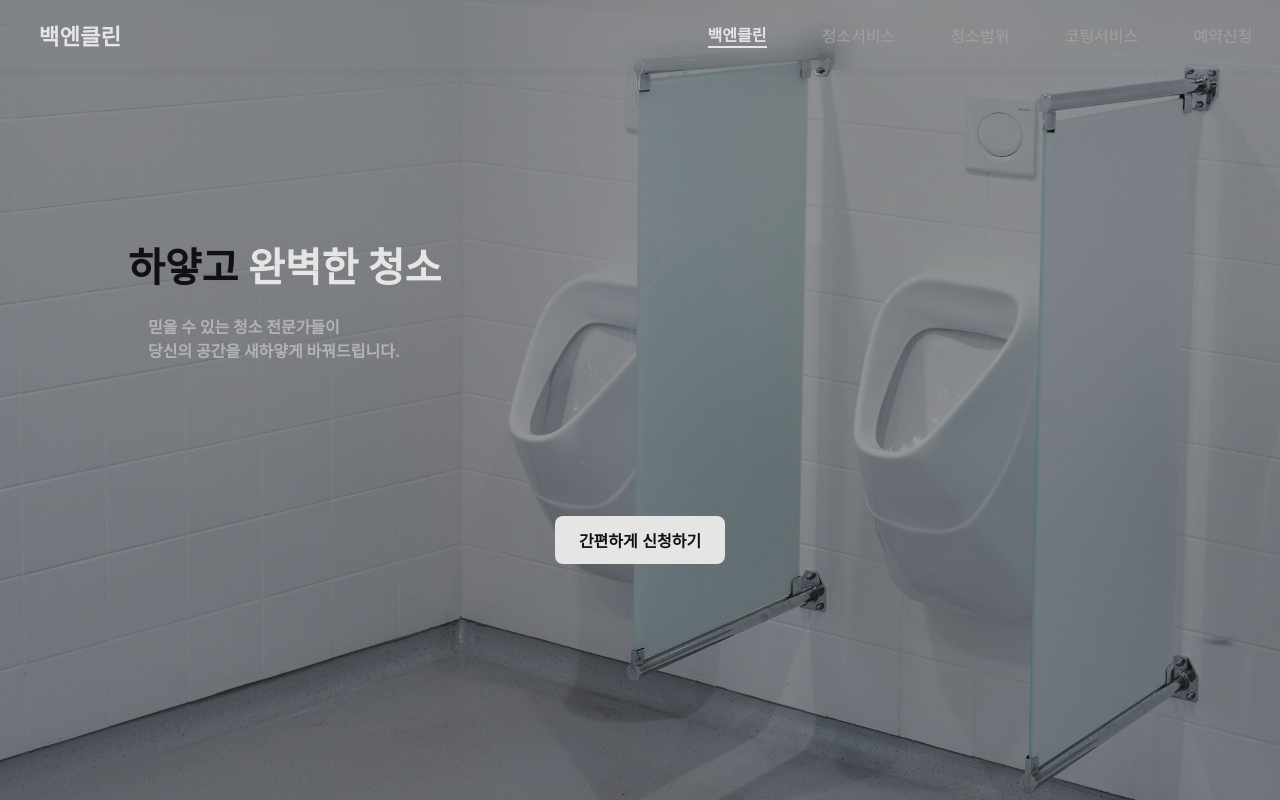
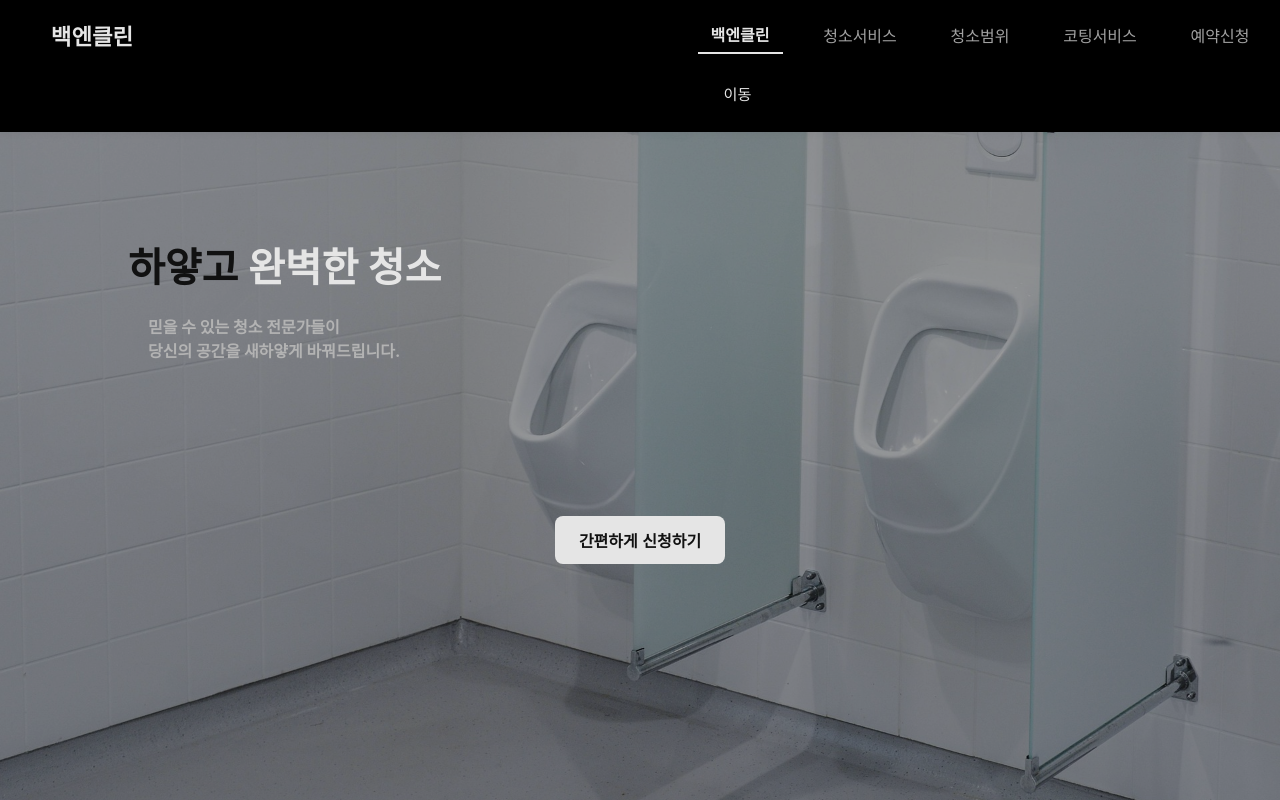
Before and after one commit to nownity/baeksaekclean, a React (Create React App) app: page / in a window 1280 px wide. Both pictures are taken after a click on the button "백엔클린". Shown: the part 70-870 px from the top of the page. Built offline with nearby package versions, Linux system fonts and the light colour scheme.

Commit message:
헤더 메뉴 hover 기능 추가

```diff
--- a/src/components/Header.jsx
+++ b/src/components/Header.jsx
@@ -1,21 +1,43 @@
 import styled from "styled-components";
-import { useEffect, useState } from "react";
+import { useEffect, useMemo, useRef, useState } from "react";
+
+const BASE_HEIGHT = 70; // 상단바 고정 높이
+const SUBITEM_HEIGHT = 36; // 서브메뉴 한 줄 높이
+const SUBLIST_PADDING = 16; // 서브메뉴 위/아래 합계 여백
 
 const HeaderContainer = styled.header`
   position: fixed;
+  top: 0;
+  left: 0;
   width: 100%;
-  height: 70px;
-  background-color: transparent;
+
+  height: ${({ $expandedHeight }) => `${$expandedHeight}px`};
+
+  background-color: ${({ $isExpanded }) =>
+    $isExpanded ? "#000" : "transparent"};
+  transition: height 0.22s ease, background-color 0.22s ease;
+
   backdrop-filter: blur(15px);
   -webkit-backdrop-filter: blur(15px);
   z-index: 999;
+
+  display: flex;
+  flex-direction: column;
+  align-items: stretch;
+
+  box-shadow: 0 1px 8px rgba(0, 0, 0, 0.05);
+
+  @media (max-width: 768px) {
+    height: ${BASE_HEIGHT}px;
+    background-color: transparent;
+  }
+`;
+
+const TopRow = styled.div`
+  height: ${BASE_HEIGHT}px;
   display: flex;
   align-items: center;
   justify-content: space-between;
-  box-shadow: 0 1px 8px rgba(0, 0, 0, 0.05);
-  @media (max-width: 768px) {
-    justify-content: center;
-  }
 `;
 
 const Logo = styled.div`
@@ -28,6 +50,7 @@ const Logo = styled.div`
   font-size: 1.4rem;
   font-weight: bold;
   cursor: pointer;
+  margin-left: 12px;
 `;
 
 const Nav = styled.nav`
@@ -35,6 +58,8 @@ const Nav = styled.nav`
   width: 600px;
   align-items: center;
   justify-content: space-around;
+  position: relative;
+
   @media (max-width: 768px) {
     flex-direction: column;
     justify-content: flex-start;
@@ -45,10 +70,22 @@ const Nav = styled.nav`
     width: 220px;
     background-color: ${({ theme }) => theme.herobg};
     transform: ${({ open }) => (open ? "translateX(0)" : "translateX(100%)")};
-    transition: transform, background-color 0.3s ease-in-out;
+    transition: transform 0.3s ease-in-out, background-color 0.3s ease-in-out;
     z-index: 999;
     padding-top: 13px;
     box-shadow: -2px 0 8px rgba(0, 0, 0, 0.1);
+  }
+`;
+
+const NavItemWrap = styled.div`
+  position: relative;
+  display: flex;
+  align-items: center;
+  height: ${BASE_HEIGHT}px;
+
+  @media (max-width: 768px) {
+    height: auto;
+    width: 100%;
   }
 `;
 
@@ -60,18 +97,63 @@ const NavItem = styled.button`
   color: ${({ $active, theme }) => ($active ? theme.text : theme.headertext)};
   border-bottom: ${({ $active, theme }) =>
     $active ? `2px solid ${theme.text}` : "none"};
-  transition: all 0.3s ease-in-out;
+  transition: transform 0.1s ease-in-out, color 0.3s ease-in-out;
   cursor: pointer;
+  padding: 6px 2px;
+  min-width: 85px;
 
   &:hover {
-    scale: 1.1;
-    transition: all 0.1s ease-in-out;
+    transform: scale(1.08);
   }
+
   @media (max-width: 768px) {
     margin-bottom: 50px;
+    width: 85%;
+    text-align: left;
   }
 `;
 
+const Submenu = styled.ul`
+  list-style: none;
+  padding: 8px 0;
+  margin: 0;
+
+  position: absolute;
+  top: ${BASE_HEIGHT}px;
+  left: 0;
+  display: flex;
+  flex-direction: column;
+  align-items: center;
+  gap: 8px;
+  min-width: 80px;
+
+  opacity: ${({ $visible }) => ($visible ? 1 : 0)};
+  pointer-events: ${({ $visible }) => ($visible ? "auto" : "none")};
+
+  background: transparent;
+  z-index: 1;
+
+  @media (max-width: 768px) {
+    display: none;
+  }
+`;
+
+const SubmenuItem = styled.button`
+  background: none;
+  border: none;
+  text-align: left;
+  cursor: pointer;
+  padding: 4px 0;
+  font-size: 0.95rem;
+  color: ${({ theme }) => theme.text};
+  transition: transform 0.12s ease;
+
+  &:hover {
+    transform: translateX(2px);
+  }
+`;
+
+/* 모바일 전용 UI (기존 유지) */
 const Hamburger = styled.button`
   display: none;
 
@@ -84,7 +166,7 @@ const Hamburger = styled.button`
     border: none;
     font-size: 1.8rem;
     color: ${({ theme }) => theme.text};
-    z-index: 999;
+    z-index: 1000;
     cursor: pointer;
     transition: all 0.3s ease-in-out;
   }
@@ -146,36 +228,129 @@ const TextEmail = styled.div`
   }
 `;
 
+/* ====== 컴포넌트 ====== */
 const Header = ({ currentSection, sectionRefs }) => {
-  const [menuOpen, setMenuOpen] = useState(false);
+  const [menuOpen, setMenuOpen] = useState(false); // 모바일 메뉴
+  const [hoveredKey, setHoveredKey] = useState(null); // PC 호버 중인 메뉴 키
+  const [isDesktop, setIsDesktop] = useState(true);
+  const [canShowSubmenu, setCanShowSubmenu] = useState(false); // height 트랜지션 완료 후만 true
+
+  const headerRef = useRef(null);
+  const lastHoverRef = useRef(null); // transitionend 동기화 시 현재 대상 메뉴 추적
+
+  // 메뉴 구조
+  const menus = useMemo(
+    () => ({
+      hero: { label: "백엔클린", subs: ["이동"] },
+      about: { label: "청소서비스", subs: ["입주", "거주", "준공", "특수"] },
+      info: { label: "청소범위", subs: ["거실", "주방", "화장실"] },
+      sample: { label: "코팅서비스", subs: ["마루", "장판"] },
+      contact: { label: "예약신청", subs: [] },
+    }),
+    []
+  );
 
   const scrollToSection = (id) => {
     sectionRefs[id]?.current?.scrollIntoView({ behavior: "smooth" });
     setMenuOpen(false);
   };
 
+  // 데스크톱/모바일 전환 감지
   useEffect(() => {
-    const mediaQuery = window.matchMedia("(min-width: 769px)");
+    const mq = window.matchMedia("(min-width: 769px)");
+    const update = () => setIsDesktop(mq.matches);
+    update();
+    mq.addEventListener("change", update);
+    return () => mq.removeEventListener("change", update);
+  }, []);
 
-    const handleResize = () => {
-      if (mediaQuery.matches) {
-        setMenuOpen(false);
+  useEffect(() => {
+    if (isDesktop) setMenuOpen(false);
+  }, [isDesktop]);
+
+  // 헤더 확장 높이 계산 (PC만)
+  const expandedHeight = useMemo(() => {
+    if (!isDesktop || !hoveredKey) return BASE_HEIGHT;
+    const subCount = menus[hoveredKey]?.subs?.length ?? 0;
+    if (subCount <= 0) return BASE_HEIGHT;
+    return BASE_HEIGHT + subCount * SUBITEM_HEIGHT + SUBLIST_PADDING + 10;
+  }, [hoveredKey, isDesktop, menus]);
+
+  // transitionend: height 트랜지션이 끝났을 때만 서브메뉴 노출 허용
+  useEffect(() => {
+    const el = headerRef.current;
+    if (!el) return;
+
+    const onEnd = (e) => {
+      if (e.target !== el) return;
+      if (e.propertyName !== "height") return;
+
+      // 현재 호버 대상이 있고, 그 대상에 서브가 존재할 때만 표시
+      const key = lastHoverRef.current;
+      const hasSubs = key && (menus[key]?.subs?.length ?? 0) > 0;
+      setCanShowSubmenu(Boolean(hasSubs));
+    };
+
+    el.addEventListener("transitionend", onEnd);
+    return () => el.removeEventListener("transitionend", onEnd);
+  }, [menus]);
+
+  // 호버가 바뀌면 먼저 숨김(리셋) → height 트랜지션 완료 시 onEnd가 다시 켜줌
+  useEffect(() => {
+    lastHoverRef.current = hoveredKey;
+    setCanShowSubmenu(false);
+  }, [hoveredKey]);
+
+  // 헤더 밖으로 나가면 초기화
+  const handleMouseLeave = () => {
+    setHoveredKey(null);
+    setCanShowSubmenu(false);
+  };
+
+  // 서브메뉴/메뉴 클릭 라우팅
+  const goCoating = () => {
+    if (window && window.location) {
+      window.location.href = "/coating";
     }
   };
 
-    mediaQuery.addEventListener("change", handleResize);
+  const handleParentClick = (key) => {
+    if (key === "sample") {
+      goCoating();
+      return;
+    }
+    scrollToSection(key);
+  };
 
-    return () => {
-      mediaQuery.removeEventListener("change", handleResize);
+  const handleSubClick = (parentKey, subLabel) => {
+    if (parentKey === "sample") {
+      goCoating();
+      return;
+    }
+    if (parentKey === "hero" && subLabel === "이동") {
+      window.scrollTo({ top: 0, behavior: "smooth" });
+      return;
+    }
+    scrollToSection(parentKey);
   };
-  }, []);
+
+  const isExpanded =
+    isDesktop && !!hoveredKey && (menus[hoveredKey]?.subs?.length ?? 0) > 0;
+
+  // 서브메뉴 표시 여부는 "현재 호버된 메뉴 & canShowSubmenu" 동시 충족 필요
+  const visibleFor = (key) => isDesktop && hoveredKey === key && canShowSubmenu;
 
   return (
-    <HeaderContainer>
+    <HeaderContainer
+      ref={headerRef}
+      $expandedHeight={expandedHeight}
+      $isExpanded={isExpanded}
+      onMouseLeave={handleMouseLeave}
+    >
+      <TopRow>
         <Logo onClick={() => window.scrollTo({ top: 0, behavior: "smooth" })}>
           백엔클린
         </Logo>
-
         <Hamburger onClick={() => setMenuOpen(true)} $show={!menuOpen}>
           ☰
         </Hamburger>
@@ -183,44 +358,112 @@ const Header = ({ currentSection, sectionRefs }) => {
           <CloseButton onClick={() => setMenuOpen(false)}>✕</CloseButton>
           <MLogo
             onClick={() =>
-            window.scrollTo({ top: 0, behavior: "smooth" }) & setMenuOpen(false)
+              window.scrollTo({ top: 0, behavior: "smooth" }) &
+              setMenuOpen(false)
             }
           >
             백엔클린
           </MLogo>
+
+          {/* ====== PC 메뉴 + 서브메뉴 ====== */}
+          {/* 백엔클린 */}
+          <NavItemWrap
+            onMouseEnter={() => setHoveredKey("hero")}
+            onFocus={() => setHoveredKey("hero")}
+          >
             <NavItem
-          onClick={() => scrollToSection("hero")}
+              onClick={() => handleParentClick("hero")}
               $active={currentSection === "hero"}
             >
-          백엔클린
+              {menus.hero.label}
             </NavItem>
+            <Submenu $visible={visibleFor("hero")}>
+              {menus.hero.subs.map((s) => (
+                <li key={`hero-${s}`}>
+                  <SubmenuItem onClick={() => handleSubClick("hero", s)}>
+                    {s}
+                  </SubmenuItem>
+                </li>
+              ))}
+            </Submenu>
+          </NavItemWrap>
+
+          {/* 청소서비스 */}
+          <NavItemWrap
+            onMouseEnter={() => setHoveredKey("about")}
+            onFocus={() => setHoveredKey("about")}
+          >
             <NavItem
-          onClick={() => scrollToSection("about")}
+              onClick={() => handleParentClick("about")}
               $active={currentSection === "about"}
             >
-          청소서비스
+              {menus.about.label}
             </NavItem>
+            <Submenu $visible={visibleFor("about")}>
+              {menus.about.subs.map((s) => (
+                <li key={`about-${s}`}>
+                  <SubmenuItem onClick={() => handleSubClick("about", s)}>
+                    {s}
+                  </SubmenuItem>
+                </li>
+              ))}
+            </Submenu>
+          </NavItemWrap>
+
+          {/* 청소범위 */}
+          <NavItemWrap
+            onMouseEnter={() => setHoveredKey("info")}
+            onFocus={() => setHoveredKey("info")}
+          >
             <NavItem
-          onClick={() => scrollToSection("info")}
+              onClick={() => handleParentClick("info")}
               $active={currentSection === "info"}
             >
-          청소범위
+              {menus.info.label}
             </NavItem>
+            <Submenu $visible={visibleFor("info")}>
+              {menus.info.subs.map((s) => (
+                <li key={`info-${s}`}>
+                  <SubmenuItem onClick={() => handleSubClick("info", s)}>
+                    {s}
+                  </SubmenuItem>
+                </li>
+              ))}
+            </Submenu>
+          </NavItemWrap>
+
+          {/* 코팅서비스 */}
+          <NavItemWrap>
+            <NavItem>{menus.sample.label}</NavItem>
+            <Submenu $visible={visibleFor("sample")}>
+              {menus.sample.subs.map((s) => (
+                <li key={`sample-${s}`}>
+                  <SubmenuItem onClick={() => handleSubClick("sample", s)}>
+                    {s}
+                  </SubmenuItem>
+                </li>
+              ))}
+            </Submenu>
+          </NavItemWrap>
+
+          {/* 예약신청 (서브 없음) */}
+          <NavItemWrap
+            onMouseEnter={() => setHoveredKey("contact")}
+            onFocus={() => setHoveredKey("contact")}
+          >
             <NavItem
-          onClick={() => scrollToSection("sample")}
-          $active={currentSection === "sample"}
-        >
-          코팅서비스
-        </NavItem>
-        <NavItem
-          onClick={() => scrollToSection("contact")}
+              onClick={() => handleParentClick("contact")}
               $active={currentSection === "contact"}
             >
-          예약신청
+              {menus.contact.label}
             </NavItem>
+          </NavItemWrap>
+
+          {/* 모바일 하단 연락처 (기존 유지) */}
           <TextPhone>010-9508-6626</TextPhone>
           <TextEmail>baeksaekclaen@gmail.com</TextEmail>
         </Nav>
+      </TopRow>
     </HeaderContainer>
   );
 };
```
Lines whose indentation alone changed are shown as unchanged.
